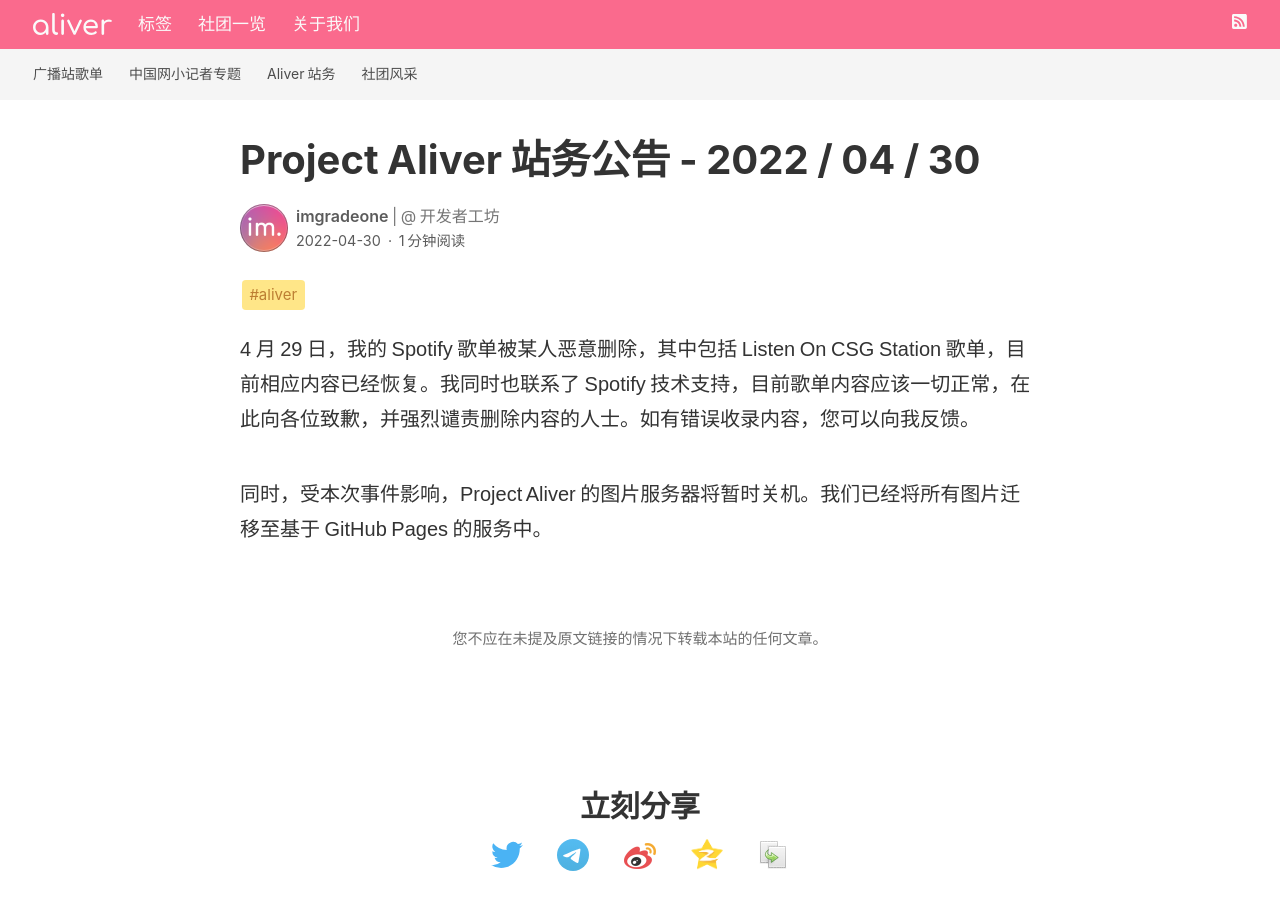
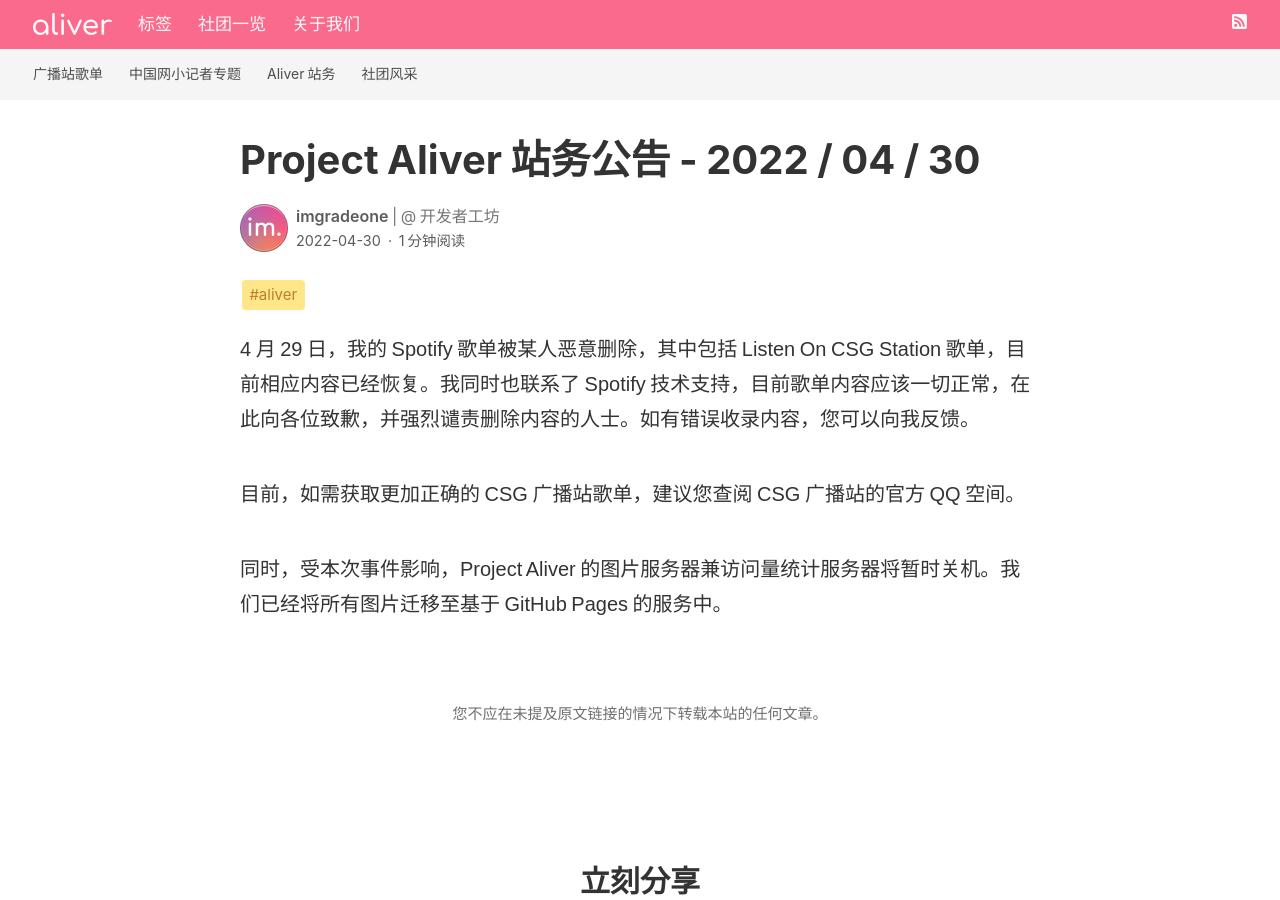
Before and after one commit to devswork-glzx/aliver, a Jekyll site: the page built from _posts/2022-04-30-aliver-announcement-202204.md, in a window 1280 px wide and 900 px high. Built offline with Jekyll 4.4.1, drawn with Linux system fonts in a browser that asks for light colours; our own code applies the rules of GitHub Pages for plain Markdown files.

Commit message:
Update 2022-04-30-aliver-announcement-202204.md

```diff
--- a/_posts/2022-04-30-aliver-announcement-202204.md
+++ b/_posts/2022-04-30-aliver-announcement-202204.md
@@ -9,4 +9,6 @@
 
 4 月 29 日，我的 Spotify 歌单被某人恶意删除，其中包括 Listen On CSG Station 歌单，目前相应内容已经恢复。我同时也联系了 Spotify 技术支持，目前歌单内容应该一切正常，在此向各位致歉，并强烈谴责删除内容的人士。如有错误收录内容，您可以向我反馈。
 
-同时，受本次事件影响，Project Aliver 的图片服务器将暂时关机。我们已经将所有图片迁移至基于 GitHub Pages 的服务中。
+目前，如需获取更加正确的 CSG 广播站歌单，建议您查阅 CSG 广播站的官方 QQ 空间。
+
+同时，受本次事件影响，Project Aliver 的图片服务器兼访问量统计服务器将暂时关机。我们已经将所有图片迁移至基于 GitHub Pages 的服务中。
```
